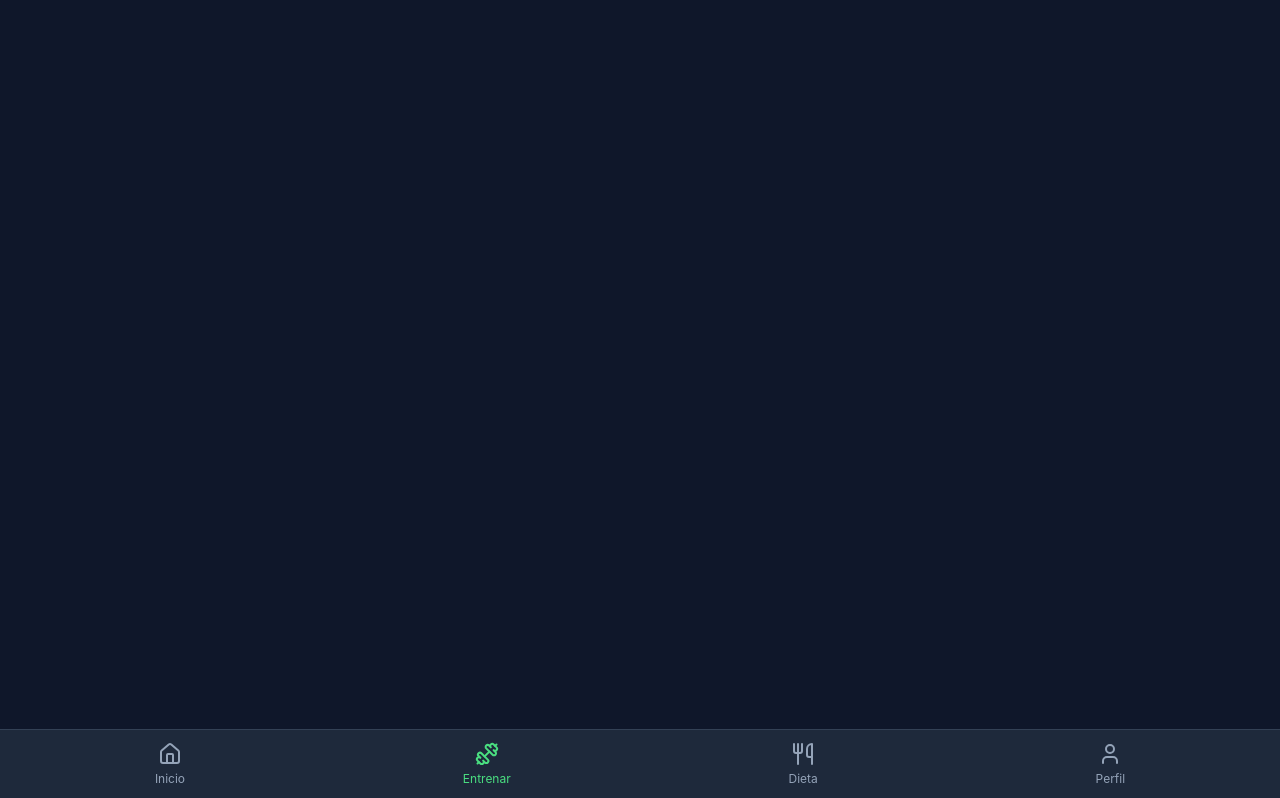
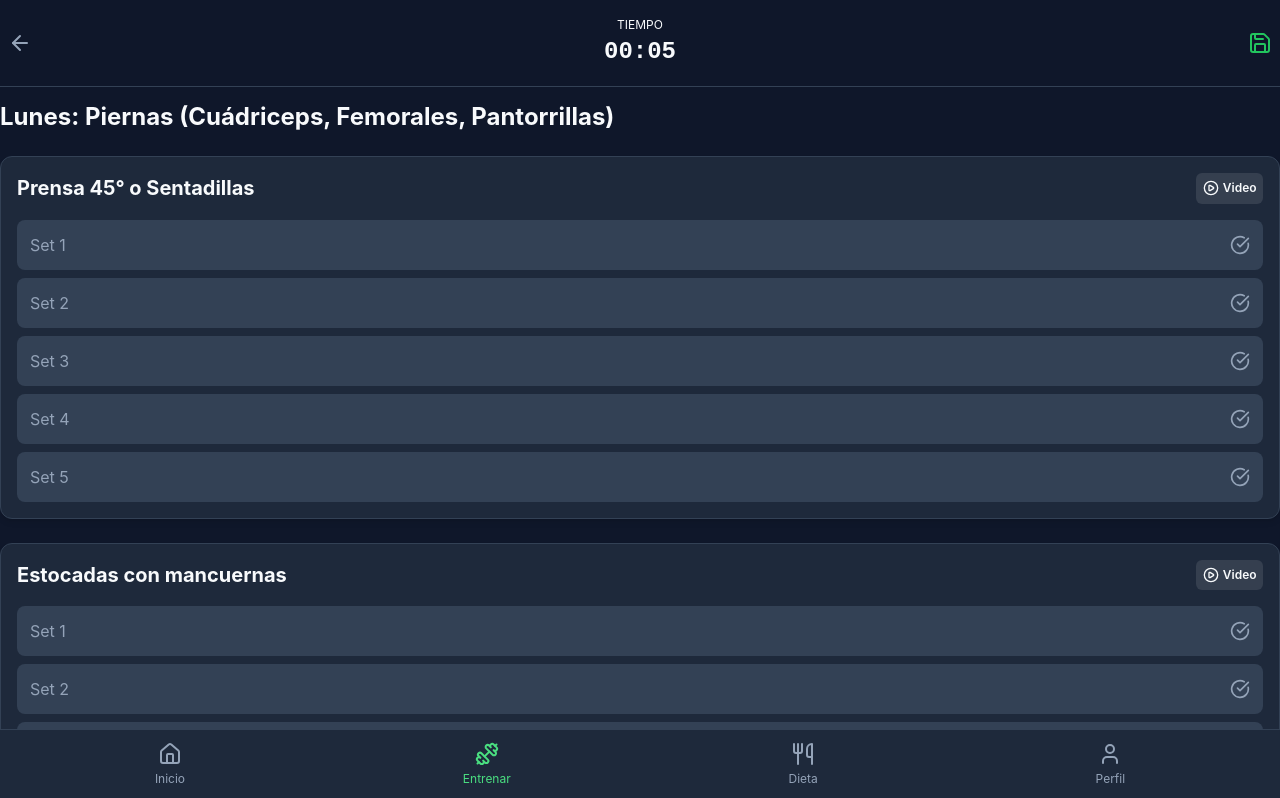
Before and after one commit to rluqui/level-up-gym, a React (Vite) app: page /workouts/1/active in a window 1280 px wide. Shown: the top 798 px of the page. Built offline with nearby package versions, Linux system fonts and the light colour scheme; no server answers.

Commit message:
Fix active workout route and support AI workout data passing

```diff
--- a/src/App.jsx
+++ b/src/App.jsx
@@ -17,7 +17,7 @@ function App() {
           <Route path="/workouts" element={<Workouts />} />
           <Route path="/workouts/:id" element={<WorkoutDetail />} />
           <Route path="/workouts/ai-:id" element={<WorkoutDetail />} />
-          <Route path="/active-workout" element={<ActiveWorkout />} />
+          <Route path="/workouts/:id/active" element={<ActiveWorkout />} />
           <Route path="/nutrition" element={<Nutrition />} />
           <Route path="/profile" element={<Profile />} />
           <Route path="/login" element={<Login />} />
--- a/src/pages/ActiveWorkout.jsx
+++ b/src/pages/ActiveWorkout.jsx
@@ -1,15 +1,17 @@
 import React, { useState, useEffect } from 'react';
-import { useParams, useNavigate } from 'react-router-dom';
+import { useParams, useNavigate, useLocation } from 'react-router-dom';
 import { ArrowLeft, Clock, CheckCircle, Save, PlayCircle } from 'lucide-react';
 import { workoutsDetails } from '../data/workouts';
 
 const ActiveWorkout = () => {
     const { id } = useParams();
     const navigate = useNavigate();
+    const location = useLocation();
     const [time, setTime] = useState(0);
     const [isActive, setIsActive] = useState(true);
 
-    const workout = workoutsDetails[id] || workoutsDetails[1];
+    // Prefer data passed via state (AI/Dynamic), fallback to static ID lookup
+    const workout = location.state?.workoutData || workoutsDetails[id] || workoutsDetails[1];
 
     // Estado para el progreso (checkboxes)
     // Estructura: { 'ejercicio-0-set-1': true/false }
--- a/src/pages/WorkoutDetail.jsx
+++ b/src/pages/WorkoutDetail.jsx
@@ -60,7 +60,7 @@ const WorkoutDetail = () => {
             <button
                 className="btn btn-primary w-full shadow-lg"
                 style={{ marginBottom: '2rem', padding: '1rem' }}
-                onClick={() => navigate(`/workouts/${workoutData.id}/active`)}
+                onClick={() => navigate(`/workouts/${workoutData.id}/active`, { state: { workoutData } })}
             >
                 <Flame size={20} style={{ display: 'inline', marginRight: '8px' }} />
                 Iniciar Entrenamiento
@@ -116,7 +116,7 @@ const WorkoutDetail = () => {
 
             <div style={{ marginTop: '2rem' }}>
                 <button
-                    onClick={() => navigate(`/workouts/${id}/active`)}
+                    onClick={() => navigate(`/workouts/${id}/active`, { state: { workoutData } })}
                     className="btn btn-primary w-full flex justify-center gap-2"
                 >
                     <Flame size={20} />
```
